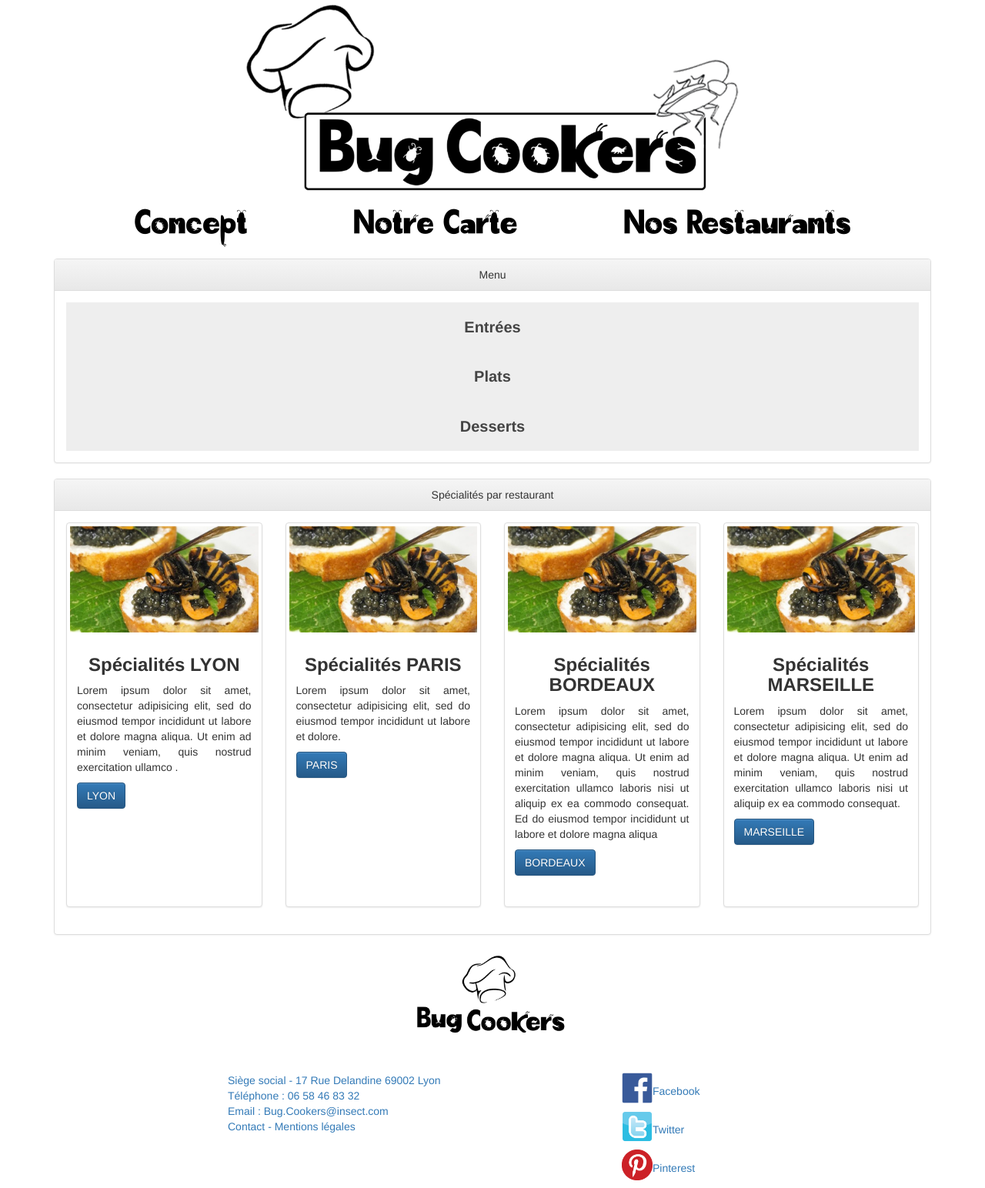
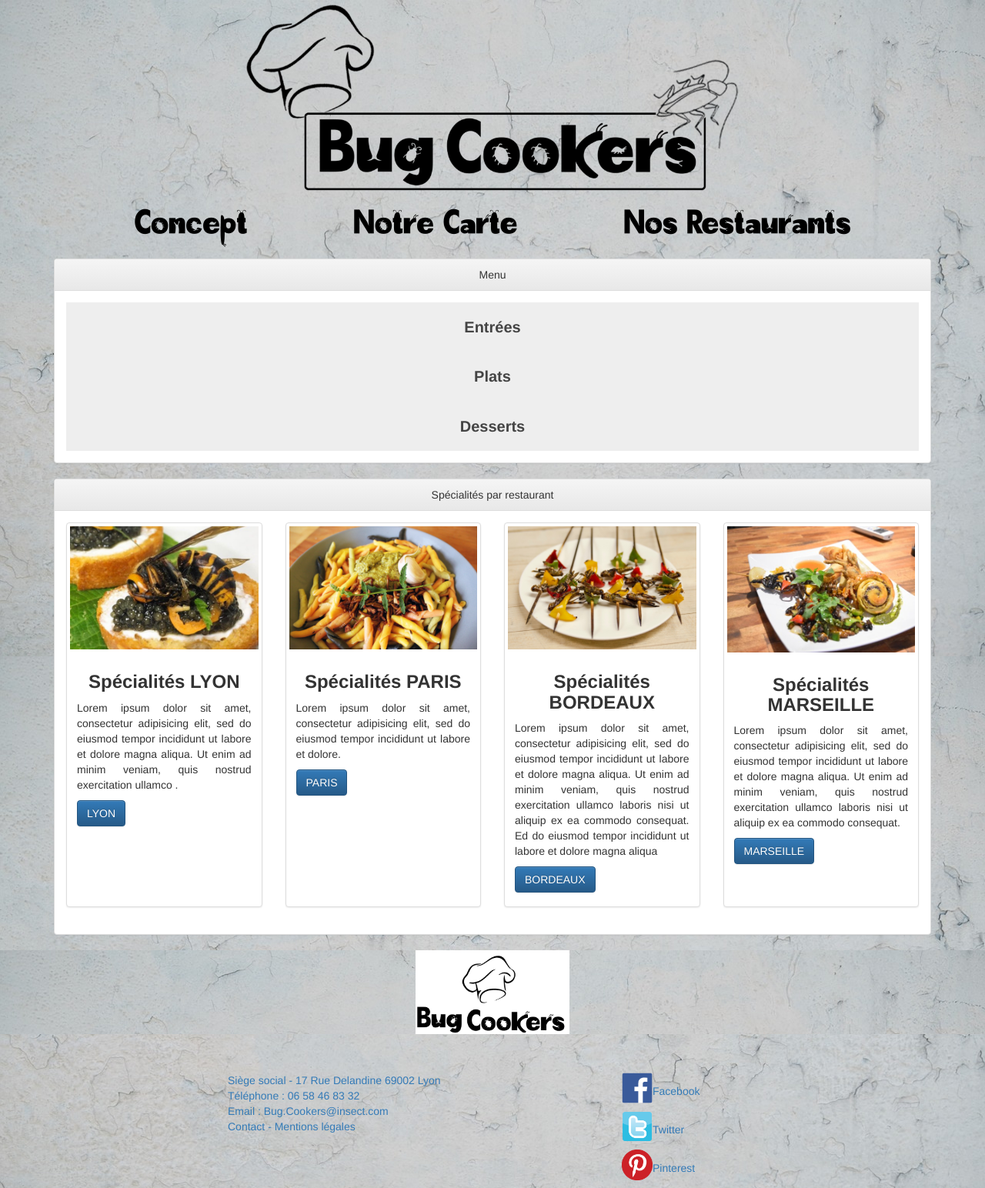
Before and after one commit to roche426/Bug-Cooker, a PHP site: page /nosMenus.php in a window 1280 px wide. Shown: the whole page at 77% size. Run offline with PHP 8.4, Linux system fonts and the light colour scheme.

Commit message:
modif essai style

```diff
--- a/concept.php
+++ b/concept.php
@@ -4,14 +4,14 @@
     <meta charset="utf-8">
     <meta http-equiv="X-UA-Compatible" content="IE=edge">
     <meta name="viewport" content="width=device-width, initial-scale=1">
-    <title>Bootstrap 101 Template</title>
+    <title>Bug Cookers Concept</title>
     <link rel="stylesheet" href="https://maxcdn.bootstrapcdn.com/bootstrap/3.3.7/css/bootstrap.min.css">
     <link rel="stylesheet" href="style.css">
     <script src="https://ajax.googleapis.com/ajax/libs/jquery/3.3.1/jquery.min.js"></script>
     <script src="https://maxcdn.bootstrapcdn.com/bootstrap/3.3.7/js/bootstrap.min.js"></script>
   </head>
 
-  <body>
+  <body class="bodyConcept">
      <header>
          <?php include("header.php");?>
      </header>
--- a/footer.php
+++ b/footer.php
@@ -1,4 +1,4 @@
-<img src="../Images/petit_logo_foot.png" alt="petit_logo" id="logo_restaurant_foot">
+<img src="Images/petit_logo_foot.png" alt="petit_logo" id="logo_restaurant_foot">
 
 	<ul class="banniere_bottom">
 		<li><a href="#" class="text_foot">Siège social - 17 Rue Delandine 69002 Lyon</a></li>
@@ -8,7 +8,7 @@
 	</ul>
 
 	<ul class="banniere_bottom_logo">
-		<li><a href="#"><img src="/Images/logo_facebook.png" alt="logo_facebook" class="taille_logo">Facebook</a></li>
-		<li><a href="#"><img src="/Images/logo_twitter.png" alt="logo_twitter" class="taille_logo">Twitter</a></li>
-		<li><a href="#"><img src="/Images/logo_pinterest.png" alt="logo_pinterest" class="taille_logo">Pinterest</a></li>
+		<li><a href="#"><img src="Images/logo_facebook.png" alt="logo_facebook" class="taille_logo">Facebook</a></li>
+		<li><a href="#"><img src="Images/logo_twitter.png" alt="logo_twitter" class="taille_logo">Twitter</a></li>
+		<li><a href="#"><img src="Images/logo_pinterest.png" alt="logo_pinterest" class="taille_logo">Pinterest</a></li>
 	</ul>
--- a/header.php
+++ b/header.php
@@ -1,7 +1,7 @@
 <!--Banniere top-->
 		<header>
 
-			<img src="../Images/logo_sans_fond.png" alt="logo_restaurant" id="logo_restaurant_head">
+			<img src="Images/logo_sans_fond.png" alt="logo_restaurant" id="logo_restaurant_head">
 
 <!--Barre de navigation-->
 				<ul class="nav nav-pills">
--- a/nosMenus.php
+++ b/nosMenus.php
@@ -58,44 +58,44 @@
               <div class="row">
                 <div class="col-sm-6 col-md-3">
                   <div class="thumbnail specialite specialiteLG1">
-                    <img src="Images/abeille_1.jpg" alt="abeille">
+                    <img src="Images/abeille_1_resize.jpg" alt="abeille">
                       <div class="caption">
                         <h3>Spécialités LYON</h3>
                         <p>Lorem ipsum dolor sit amet, consectetur adipisicing elit, sed do eiusmod tempor incididunt ut labore et dolore magna aliqua. Ut enim ad minim veniam, quis nostrud exercitation ullamco .</p>
-                        <p><a href="#" class="btn btn-primary" role="button">LYON</a></p>
+                        <p><a href="nosRestaurant.php" class="btn btn-primary" role="button">LYON</a></p>
                       </div>
                   </div>
                 </div>
 
                 <div class="col-sm-6 col-md-3">
                   <div class="thumbnail specialite specialiteLG1">
-                    <img src="Images/abeille_1.jpg" alt="abeille">
+                    <img src="Images/frites_1_resize.jpg" alt="abeille">
                       <div class="caption">
                         <h3>Spécialités PARIS</h3>
                         <p>Lorem ipsum dolor sit amet, consectetur adipisicing elit, sed do eiusmod tempor incididunt ut labore et dolore.</p>
-                        <p><a href="#" class="btn btn-primary" role="button">PARIS</a></p>
+                        <p><a href="nosRestaurant.php" class="btn btn-primary" role="button">PARIS</a></p>
                       </div>
                   </div>
                 </div>
 
                 <div class="col-sm-6 col-md-3">
                   <div class="thumbnail specialite specialiteLG2">
-                    <img src="Images/abeille_1.jpg" alt="abeille">
+                    <img src="Images/brochette_1_resize.jpg" alt="abeille">
                       <div class="caption">
                         <h3>Spécialités BORDEAUX</h3>
                         <p>Lorem ipsum dolor sit amet, consectetur adipisicing elit, sed do eiusmod tempor incididunt ut labore et dolore magna aliqua. Ut enim ad minim veniam, quis nostrud exercitation ullamco laboris nisi ut aliquip ex ea commodo consequat. Ed do eiusmod tempor incididunt ut labore et dolore magna aliqua</p>
-                        <p><a href="#" class="btn btn-primary" role="button">BORDEAUX</a></p>
+                        <p><a href="nosRestaurant.php" class="btn btn-primary" role="button">BORDEAUX</a></p>
                       </div>
                   </div>
                 </div>
 
                 <div class="col-sm-6 col-md-3">
                   <div class="thumbnail specialite specialiteLG2">
-                    <img src="Images/abeille_1.jpg" alt="abeille">
+                    <img src="Images/qcorpion_2.jpg" alt="abeille">
                       <div class="caption">
                         <h3>Spécialités MARSEILLE</h3>
                         <p>Lorem ipsum dolor sit amet, consectetur adipisicing elit, sed do eiusmod tempor incididunt ut labore et dolore magna aliqua. Ut enim ad minim veniam, quis nostrud exercitation ullamco laboris nisi ut aliquip ex ea commodo consequat.</p>
-                        <p><a href="#" class="btn btn-primary" role="button">MARSEILLE</a></p>
+                        <p><a href="nosRestaurant.php" class="btn btn-primary" role="button">MARSEILLE</a></p>
                       </div>
                   </div>
                 </div>
--- a/style.css
+++ b/style.css
@@ -5,7 +5,7 @@
 }
 /*CSS banniere top*/
 header{
-	background-color: white;
+	background-image: url("Images/fond_pierre.jpg");
 ;
 }
 ul{
@@ -30,7 +30,7 @@ ul{
 }
 /* CSS du Footer*/
 footer{
-	background-color: white;
+	background-image: url("Images/fond_pierre.jpg");
 	margin: auto;
 }
 .banniere_bottom{
@@ -58,6 +58,11 @@ footer{
 	margin-bottom: 50px;
 }
 
+body{
+	background-image: url("Images/fond_pierre.jpg");
+}
+
+
 p{
   text-align: justify;
 }
```
Also changed, not shown: other parts of style.css (+36 -1 lines), Images/abeille_1_resize.jpg (added), Images/brochette_1.jpeg (added), Images/brochette_1.jpg (deleted), Images/brochette_1_resize.jpg (added), Images/fond_pierre.jpg (added), Images/frites_1 .jpg (added), Images/frites_1.jpg (deleted), Images/frites_1_resize.jpg (added).
